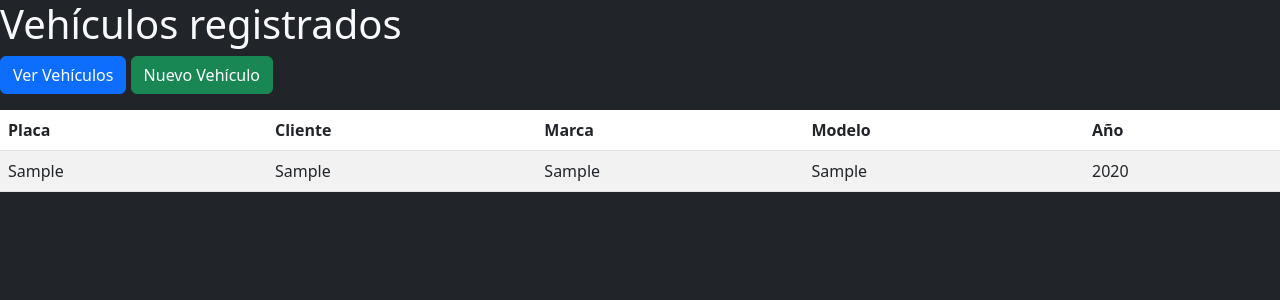
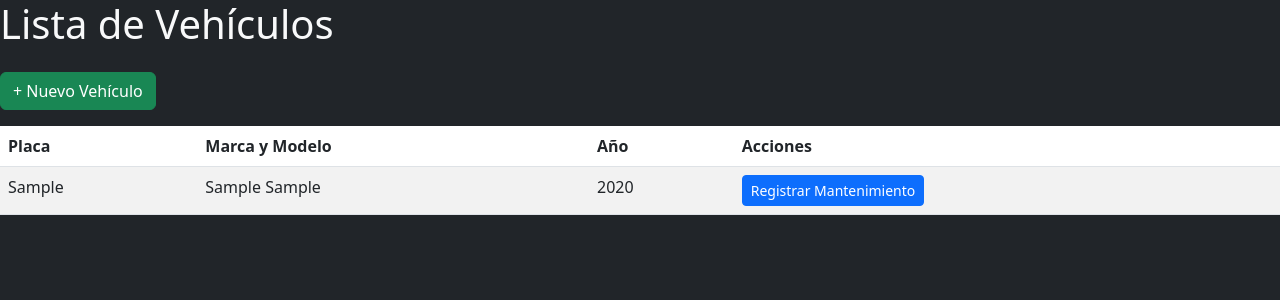
Before and after one commit to AlessandroRG31/taller_mecanico-SVN, a Django app: page /mantenimiento/vehiculos/ in a window 1280 px wide. Shown: the top 300 px of the page. Run offline with Django 5.2, Linux system fonts and the light colour scheme; a user stored in the database is signed in; tables that the repository leaves empty hold one stand-in row (values such as "Sample post").

Commit message:
Arreglar rutas y estilizar listado de vehículos con Bootstrap

```diff
--- a/mantenimiento/templates/mantenimiento/vehiculo_list.html
+++ b/mantenimiento/templates/mantenimiento/vehiculo_list.html
@@ -1,32 +1,44 @@
-{# ruta: mantenimiento/templates/mantenimiento/vehiculo_list.html #}
 {% extends "core/base.html" %}
-{% block title %}Vehículos registrados{% endblock %}
+{% block title %}Lista de Vehículos{% endblock %}
 
 {% block content %}
-  <h1>Vehículos registrados</h1>
+  <h1 class="mb-4">Lista de Vehículos</h1>
 
+  <!-- Botón Nuevo Vehículo -->
   <p>
-    <a href="{% url 'mantenimiento:vehiculo_list' %}" class="btn btn-primary">Ver Vehículos</a>
-    <a href="{% url 'mantenimiento:vehiculo_nuevo' %}" class="btn btn-success">Nuevo Vehículo</a>
+    <a href="{% url 'mantenimiento:vehiculo_nuevo' %}"
+       class="btn btn-success">
+      + Nuevo Vehículo
+    </a>
   </p>
 
-  <table class="table table-striped bg-light text-dark">
+  <table class="table table-striped">
     <thead>
       <tr>
-        <th>Placa</th><th>Cliente</th><th>Marca</th><th>Modelo</th><th>Año</th>
+        <th>Placa</th>
+        <th>Marca y Modelo</th>
+        <th>Año</th>
+        <th>Acciones</th>
       </tr>
     </thead>
     <tbody>
       {% for v in vehiculos %}
-        <tr>
-          <td>{{ v.placa }}</td>
-          <td>{{ v.cliente }}</td>
-          <td>{{ v.marca }}</td>
-          <td>{{ v.modelo }}</td>
-          <td>{{ v.anio }}</td>
-        </tr>
+      <tr>
+        <td>{{ v.placa }}</td>
+        <td>{{ v.marca }} {{ v.modelo }}</td>
+        <td>{{ v.anio }}</td>
+        <td>
+          <!-- Enlace para crear mantenimiento pasando el ID del vehículo -->
+          <a href="{% url 'mantenimiento:mantenimiento_nuevo_con_vehiculo' v.id %}"
+             class="btn btn-sm btn-primary">
+            Registrar Mantenimiento
+          </a>
+        </td>
+      </tr>
       {% empty %}
-        <tr><td colspan="5">No hay vehículos aún.</td></tr>
+      <tr>
+        <td colspan="4" class="text-center">No hay vehículos registrados.</td>
+      </tr>
       {% endfor %}
     </tbody>
   </table>
--- a/mantenimiento/urls.py
+++ b/mantenimiento/urls.py
@@ -2,10 +2,10 @@
 from django.urls import path
 from . import views
 
+# mantenimiento/urls.py
 app_name = 'mantenimiento'
-
 urlpatterns = [
-    path('vehiculos/', views.listar_vehiculos,    name='vehiculo_list'),
+    path('vehiculos/', views.listar_vehiculos, name='vehiculo_list'),
     path('vehiculos/nuevo/', views.crear_vehiculo, name='vehiculo_nuevo'),
     path('mantenimientos/', views.listar_mantenimientos, name='mantenimiento_list'),
     path('mantenimientos/nuevo/', views.crear_mantenimiento, name='mantenimiento_nuevo'),
```
